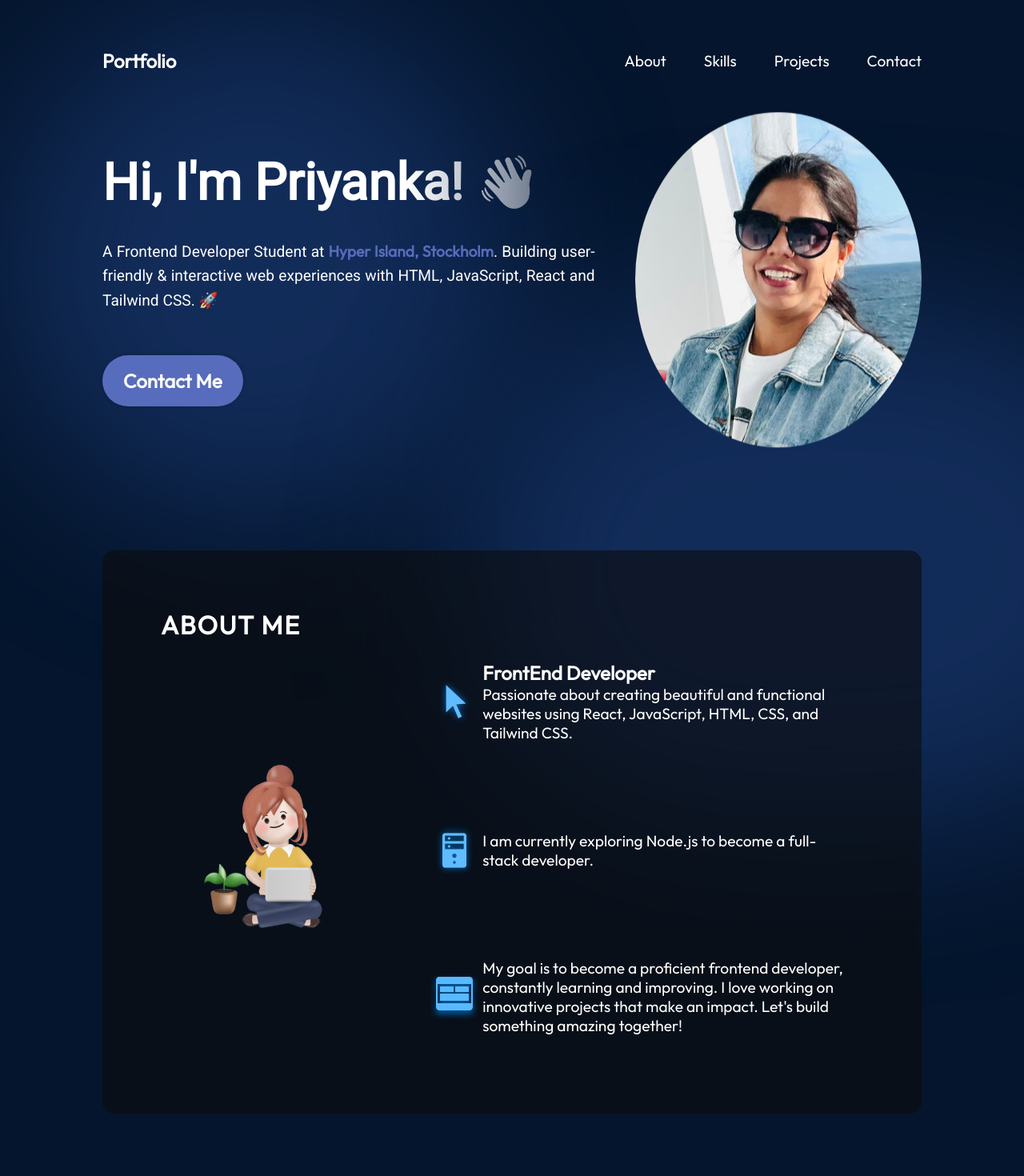
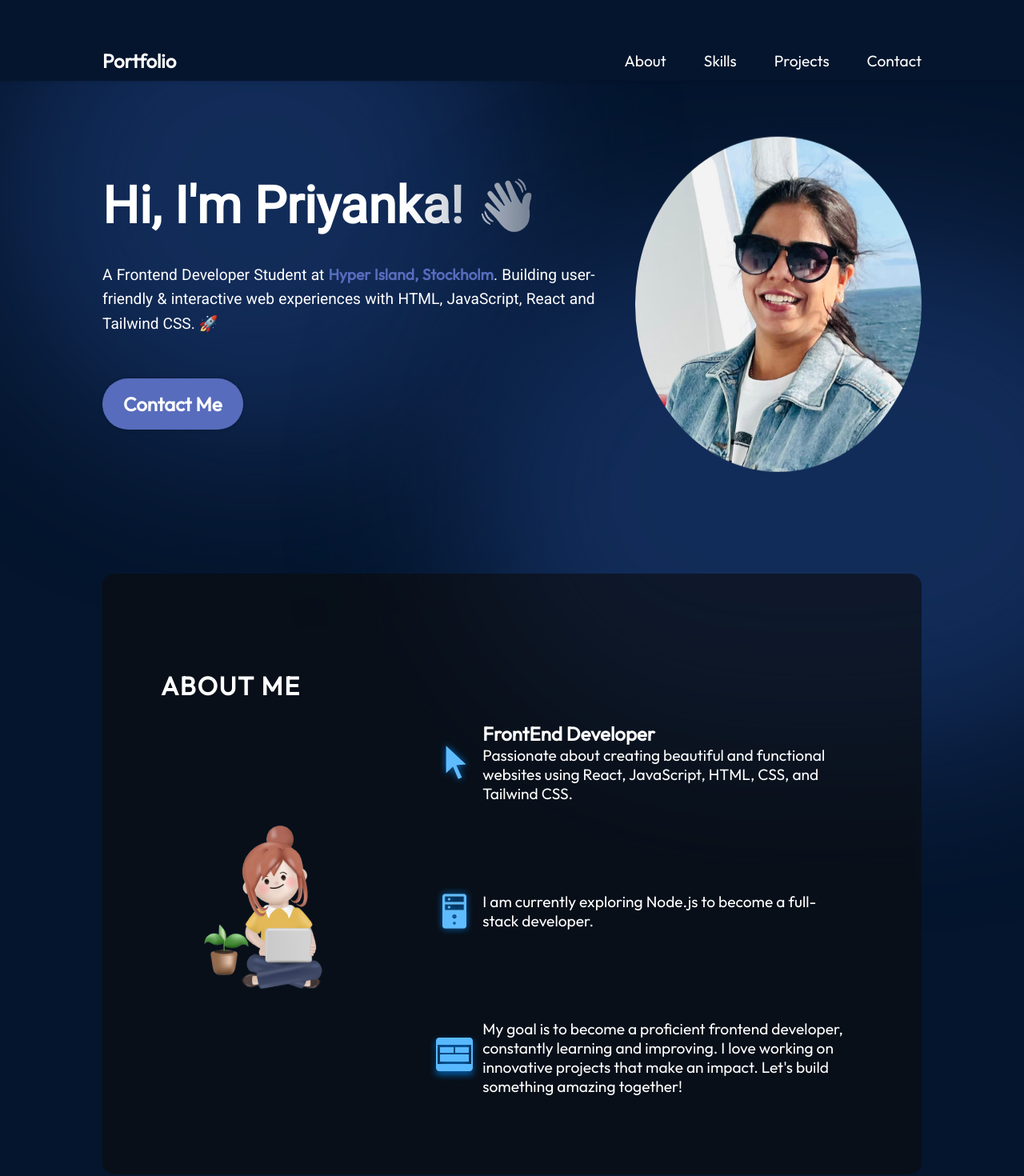
Before and after one commit to priyanka8637kumari/Portfolio, a React (Vite) app: page / in a window 1280 px wide. Shown: the top 1470 px of the page at 80% size. Built offline with nearby package versions, Linux system fonts and the light colour scheme.

Commit message:
assets modified

```diff
--- a/src/Components/About/About.module.css
+++ b/src/Components/About/About.module.css
@@ -4,7 +4,7 @@
   position: relative;
   background-color: rgba(12, 12, 12, 0.6);
   border-radius: 15px;
-  padding: 73px;
+  padding: 120px 73px 73px 73px;
   margin-top: 129px;
   z-index: 1;
   margin-left: 10%;
--- a/src/Components/Hero/Hero.module.css
+++ b/src/Components/Hero/Hero.module.css
@@ -10,6 +10,7 @@
   margin-left: 10%;
   margin-right: 10%;
   gap: 50px;
+  padding-top: 120px;
 }
 
 .content {
--- a/src/Components/Navbar/Navbar.module.css
+++ b/src/Components/Navbar/Navbar.module.css
@@ -1,13 +1,21 @@
 @import "../../vars.css";
 
 .navbar {
-  position: relative;
+
   display: flex;
   align-items: center;
   justify-content: space-between;
   padding-top: 61px;
-  z-index: 2;
-  margin: 0 10%;
+  z-index: 1000;
+  padding-left: 10%;
+  padding-right: 10%;
+  padding-bottom: 10px;
+  /* margin: 0 10%; */
+  position: fixed;
+  width: 100%;
+  background: var(--color-bg);
+  box-shadow: 0 0 4px 0 rgba(0, 0, 0, 0.25);
+  top: 0;
 }
 
 .title {
--- a/src/Components/Projects/Projects.module.css
+++ b/src/Components/Projects/Projects.module.css
@@ -5,6 +5,7 @@
   color: var(--color-text);
   margin-left: 10%;
   margin-right: 10%;
+  padding-top: 120px;
 }
 
 .title {
--- a/src/Components/Skills/Skills.module.css
+++ b/src/Components/Skills/Skills.module.css
@@ -5,6 +5,8 @@
   margin-top: 79px;
   margin-left: 10%;
   margin-right: 10%;
+  padding: 120px 73px 73px 73px;
+  background-color: rgba(12, 12, 12, 0.6);
 
 }
 
```
